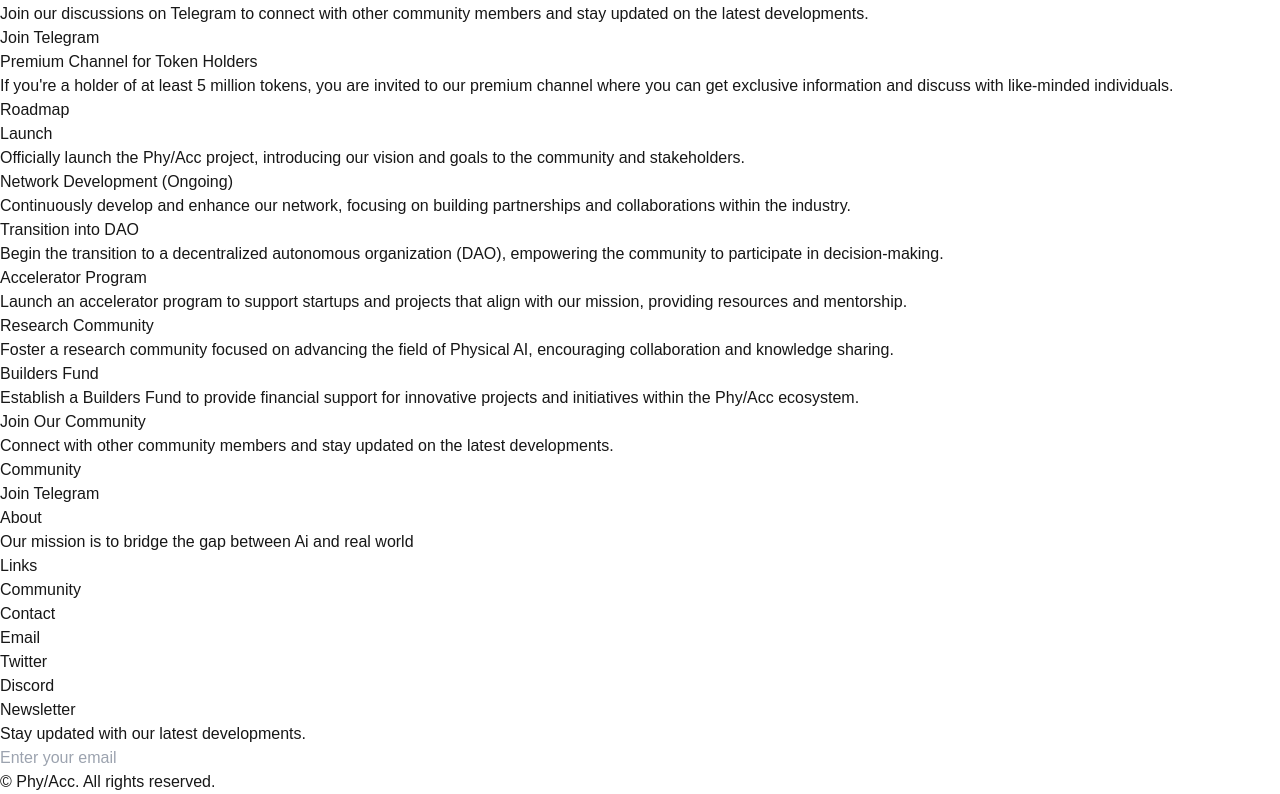
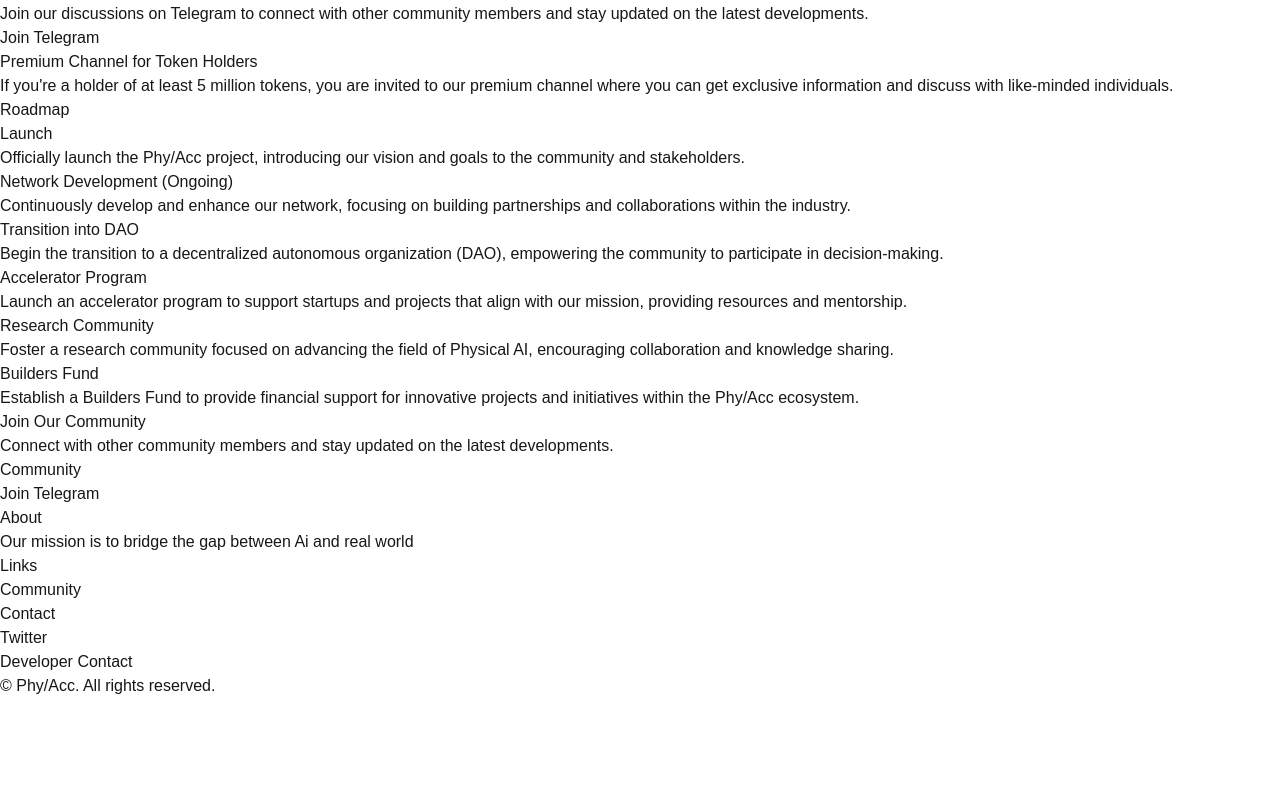
Before and after one commit to MatevzKlancar/phyacc, a Next.js app: page / in a window 1280 px wide. Shown: the part 1469-2263 px from the top of the page. After the commit the page ends 2167 px from the top, so only its background shows below. Built offline with nearby package versions, Linux system fonts and the light colour scheme.

Commit message:
Changed the footer, removed unused stuff

```diff
--- a/src/app/page.tsx
+++ b/src/app/page.tsx
@@ -555,7 +555,7 @@
           className="absolute inset-0"
         />
         <div className="relative z-10 max-w-7xl mx-auto px-4">
-          <div className="grid md:grid-cols-2 lg:grid-cols-4 gap-8">
+          <div className="grid md:grid-cols-3 gap-8">
             <div>
               <h3 className="text-lg font-semibold mb-4">About</h3>
               <p className="text-gray-400">
@@ -579,32 +579,26 @@
               <h3 className="text-lg font-semibold mb-4">Contact</h3>
               <ul className="space-y-2">
                 <li>
-                  <a href="#" className="text-gray-400 hover:text-white">
-                    Email
-                  </a>
-                </li>
-                <li>
-                  <a href="#" className="text-gray-400 hover:text-white">
+                  <a
+                    href="https://x.com/i/communities/1877722245616861227"
+                    target="_blank"
+                    rel="noopener noreferrer"
+                    className="text-gray-400 hover:text-white"
+                  >
                     Twitter
                   </a>
                 </li>
                 <li>
-                  <a href="#" className="text-gray-400 hover:text-white">
-                    Discord
+                  <a
+                    href="https://x.com/UykaZaBonje"
+                    target="_blank"
+                    rel="noopener noreferrer"
+                    className="text-gray-400 hover:text-white"
+                  >
+                    Developer Contact
                   </a>
                 </li>
               </ul>
-            </div>
-            <div>
-              <h3 className="text-lg font-semibold mb-4">Newsletter</h3>
-              <p className="text-gray-400 mb-4">
-                Stay updated with our latest developments.
-              </p>
-              <input
-                type="email"
-                placeholder="Enter your email"
-                className="w-full px-4 py-2 rounded bg-gray-800 text-white border border-gray-700 focus:outline-none focus:border-blue-500"
-              />
             </div>
           </div>
           <div className="mt-12 pt-8 border-t border-gray-800 text-center text-gray-400">
```
